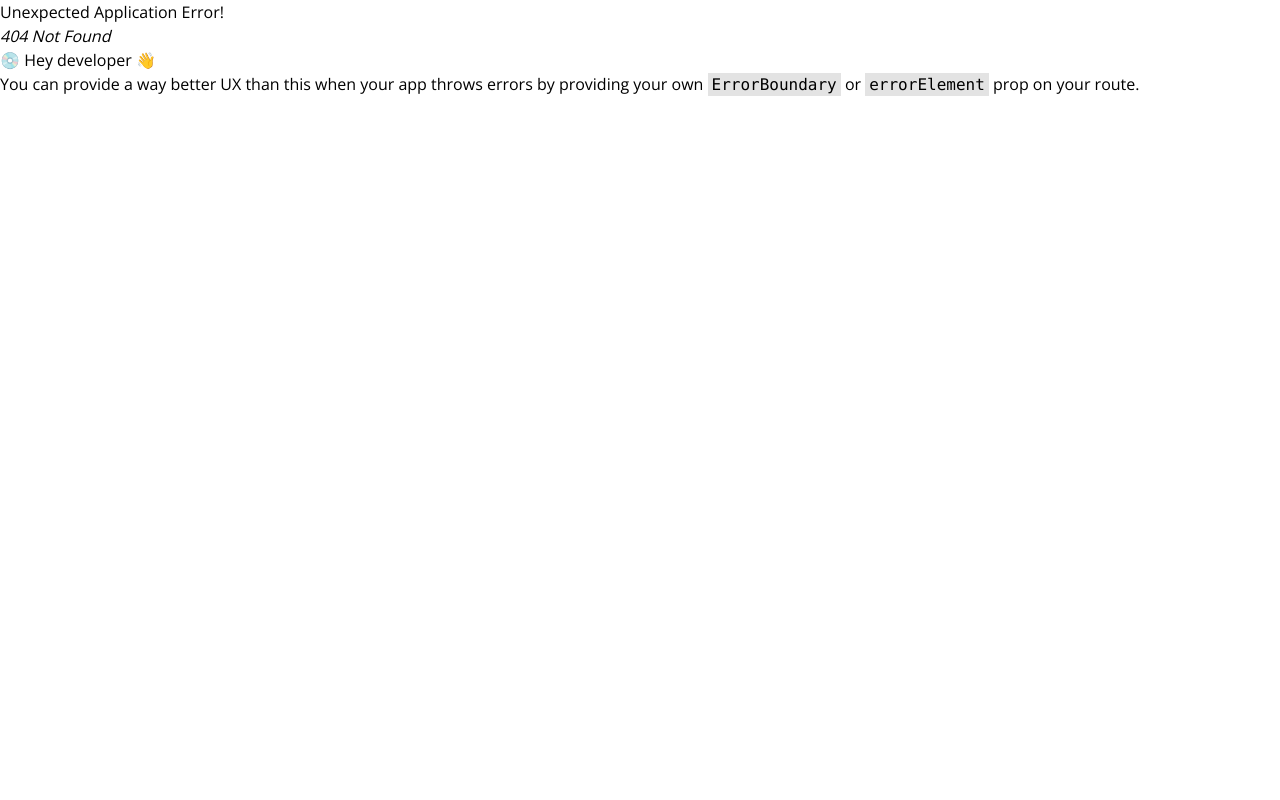
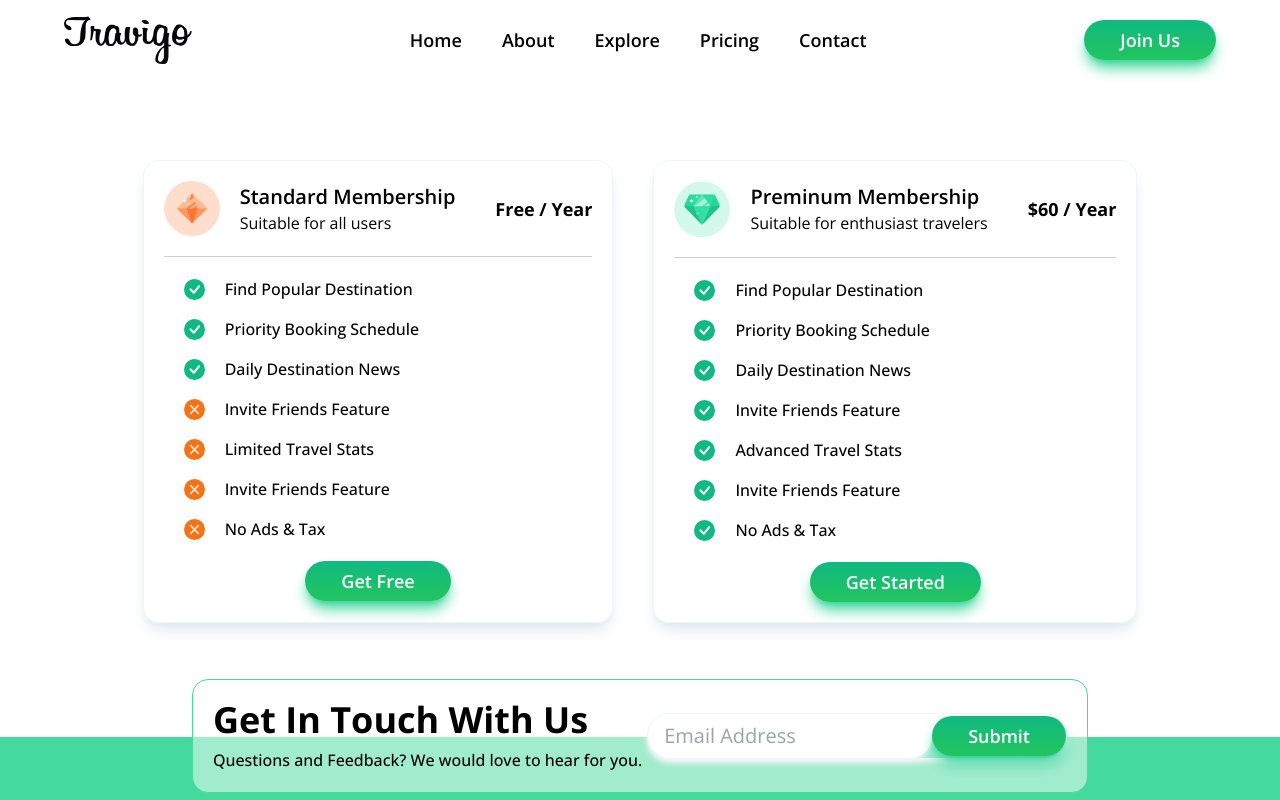
Before and after one commit to nitishrajpandey/React-practice-project, a React (Vite) app in the folder Project-5/Travigo-React-App/: page /Pricing in a window 1280 px wide. Before the commit this address had no page. Shown: the top 800 px of the page. Built offline with nearby package versions, Linux system fonts and the light colour scheme.

Commit message:
add pricing page

```diff
--- /dev/null
+++ b/Project-5/Travigo-React-App/src/Pages/Price/Price.jsx
@@ -0,0 +1,50 @@
+// import React from 'react'
+
+import { memberShipPlanDetails } from "../../ContextData/travigoData";
+
+function Price() {
+  return (
+    <div className="w-full flex flex-col pb-20 mb-20 justify-center items-center relative top-40">
+      <div className="flex gap-10 flex-wrap justify-center">
+        {memberShipPlanDetails.plan.map((item, index) => (
+          <div
+            key={index}
+            className="border border-slate-100 rounded-2xl shadow-lg shadow-slate-200 p-5 hover:scale-105 duration-300 ease-in-out lg:max-w-[650px]"
+          >
+            <div className="flex justify-between gap-10  items-center ">
+              <div className="flex gap-5 items-center">
+                <img className="w-14" src={item.planIcon} alt="" />
+                <div className="">
+                  <h1 className="font-semibold text-xl">{item.cardTitle}</h1>
+                  <p>{item.cardSubtitle}</p>
+                </div>
+              </div>
+              <div>
+                <h2 className="font-bold text-lg">{item.cardType}</h2>
+              </div>
+            </div>
+
+            <div className="border-t border-[#cfcfcf] my-5"></div>
+
+            <div className=" px-5 ">
+              {item.planContent.map((contentItem, index) => (
+                <div key={index} className="flex items-center gap-5 mb-4">
+                  <img src={contentItem.iconbox} alt="" />
+                  <p className=" hover:text-[#10B981]  font-medium text-base">
+                    {contentItem.Text}
+                  </p>
+                </div>
+              ))}
+            </div>
+
+            <div className="flex justify-center mt-5 ">
+              <button className="button-emrald">{item.btn}</button>
+            </div>
+          </div>
+        ))}
+      </div>
+    </div>
+  );
+}
+
+export default Price;
--- a/Project-5/Travigo-React-App/src/main.jsx
+++ b/Project-5/Travigo-React-App/src/main.jsx
@@ -11,6 +11,7 @@ import {
   createRoutesFromElements,
 } from "react-router-dom";
 import Explore from "./Pages/Explore/Explore.jsx";
+import Price from "./Pages/Price/Price.jsx";
 
 const router = createBrowserRouter(
   createRoutesFromElements(
@@ -18,6 +19,7 @@ const router = createBrowserRouter(
       <Route path="Home" element={<Home />} />
       <Route path="About" element={<About />} />
       <Route path="Explore" element={<Explore />} />
+      <Route path="Pricing" element={<Price />} />
     </Route>
   )
 );
```
